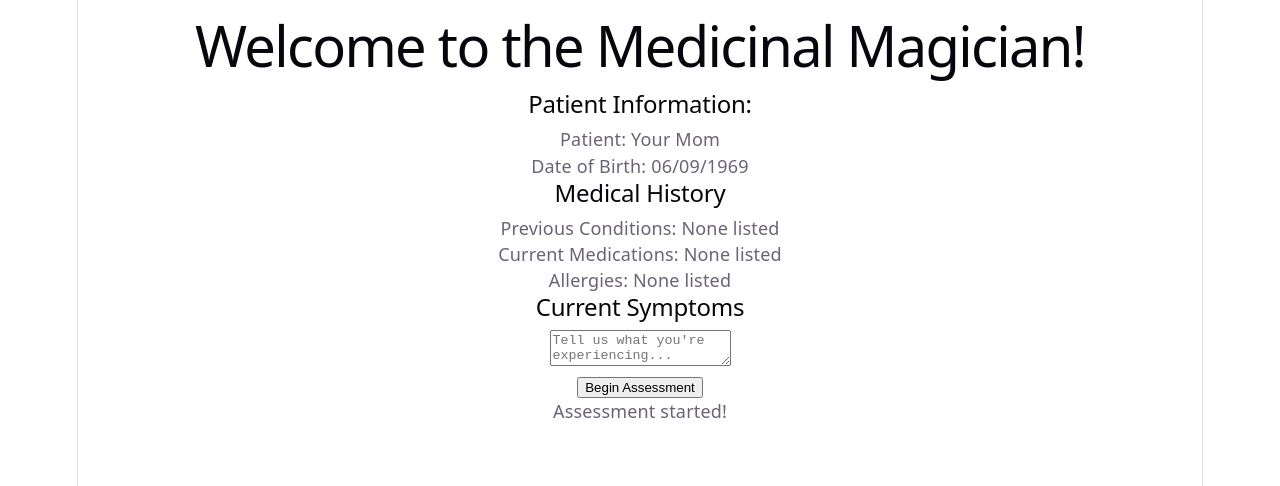
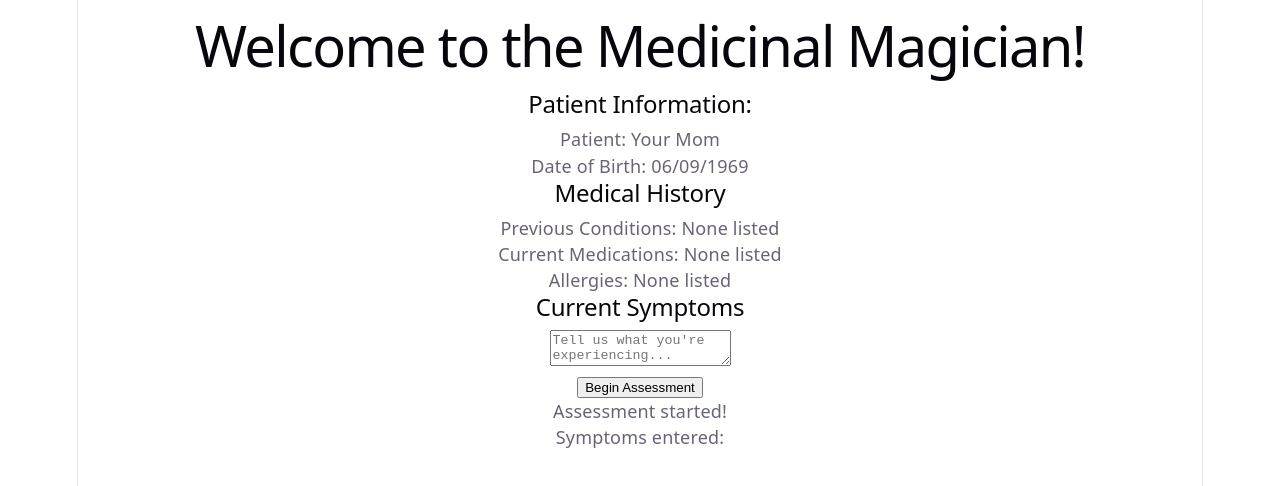
Before and after one commit to SolariaNights/medicinal-magician, a React (Vite) app: page / in a window 1280 px wide. Both pictures are taken after a click on the button "Begin Assessment". Shown: the top 486 px of the page. Built offline with nearby package versions, Linux system fonts and the light colour scheme.

Commit message:
React is hard but I'm learning slowly

```diff
--- a/src/App.jsx
+++ b/src/App.jsx
@@ -3,16 +3,18 @@ import './App.css'
 
 function App() {
     const [assessmentStarted, setAssessmentStarted] = useState(false)
+    const [symptoms, setSymptoms] = useState('')
 
     return (
         <div>
             <h1>Welcome to the Medicinal Magician!</h1>
+
             <h2>Patient Information: </h2>
+
             <div>
                 <p>Patient: Your Mom</p>
                 <p>Date of Birth: 06/09/1969</p>
             </div>
-
 
             <h2>Medical History</h2>
 
@@ -26,6 +28,8 @@ function App() {
 
             <textarea
                 placeholder="Tell us what you're experiencing..."
+                value={symptoms}
+                onChange={(event) => setSymptoms(event.target.value)}
             />
 
             <br />
@@ -35,10 +39,13 @@ function App() {
             </button>
 
             {assessmentStarted && (
+                <div>
                     <p>Assessment started!</p>
+                    <p>Symptoms entered: {symptoms}</p>
+                </div>
+            )}
+        </div>
     )
 }
-   </div>
-    );
-}
-export default App;
+
+export default App
```
Lines whose indentation alone changed are shown as unchanged.
